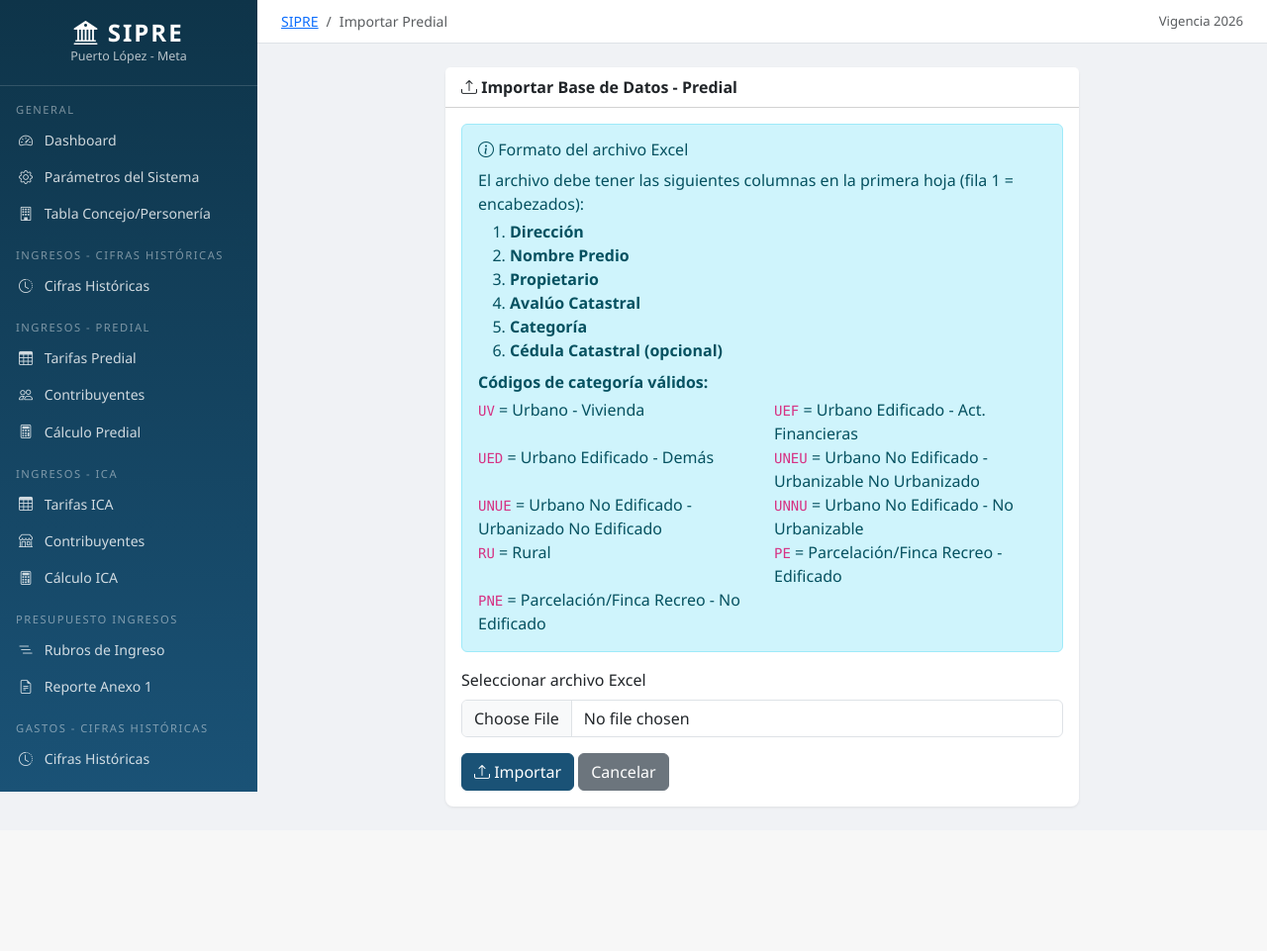
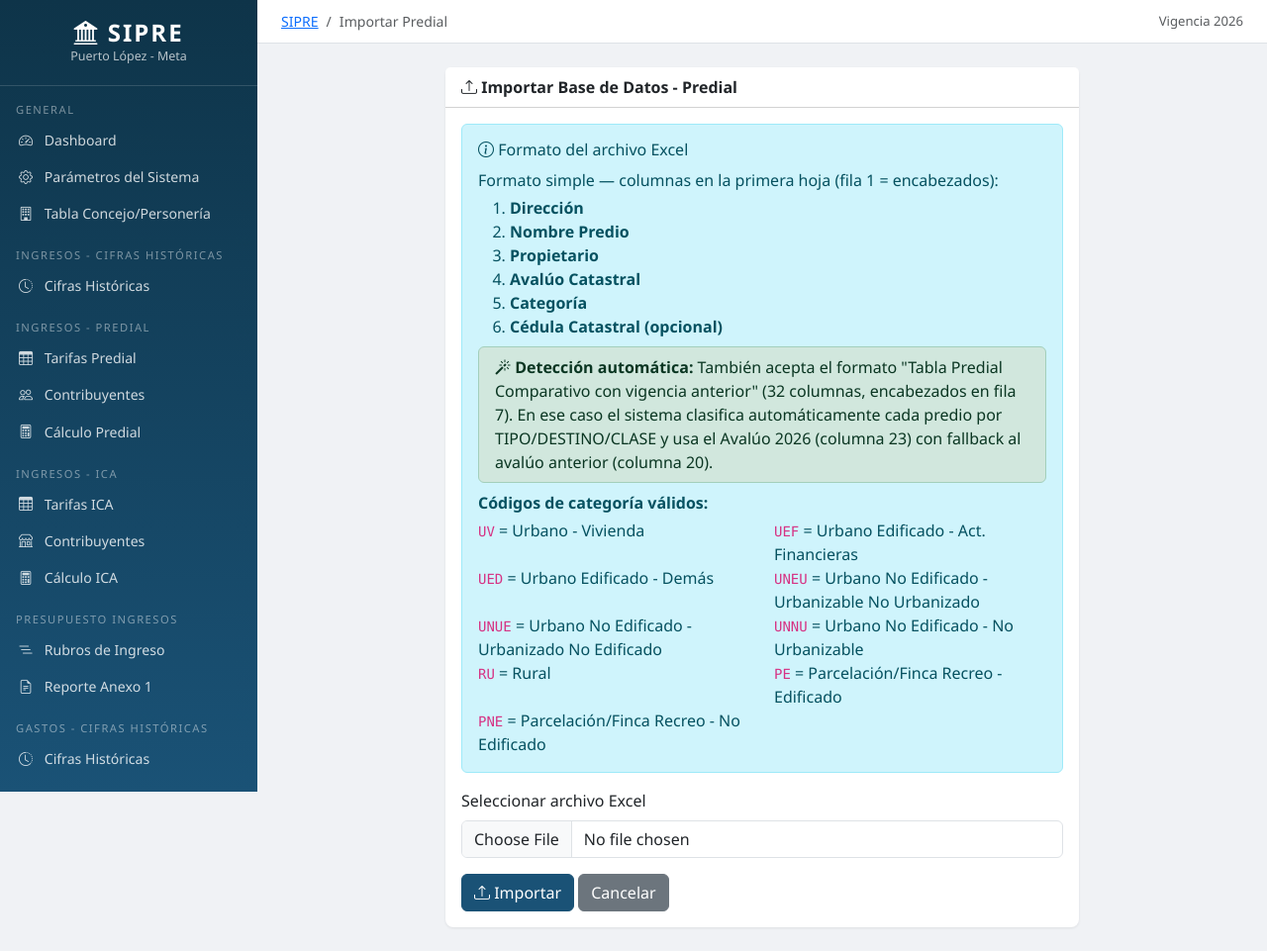
Before and after one commit to Jorgecuenca1/Presupuesto, a Django app: page /ingresos/importar-predial/ in a window 1280 px wide. Shown: the whole page at 99% size. Before the commit the page ends 817 px from the top, so only its background shows below. Run offline with Django 5.2, Linux system fonts and the light colour scheme; the visitor is signed in with stand-in values (Sample User, id 1).

Commit message:
UI: paginacion y busqueda en Contribuyentes Predial + importador inteligente
La pantalla Contribuyentes Predial ahora soporta busqueda por propietario/cedula/direccion,
filtro por categoria, paginacion (25/50/100/200/500) y chips de conteo por categoria.

El importador detecta automaticamente el formato 'Tabla Predial Comparativo' (32 col,
cabeceras en fila 7) y clasifica cada predio por TIPO/DESTINO/CLASE, con fallback al
avaluo de la vigencia anterior cuando el 2026 esta en 0. Los registros ya existentes
(por cedula catastral) se omiten — nada se borra.

Co-Authored-By: Claude Opus 4.7 (1M context) <noreply@anthropic.com>

```diff
--- a/ingresos/views.py
+++ b/ingresos/views.py
@@ -1,9 +1,10 @@
 from django.shortcuts import render, redirect, get_object_or_404
 from django.contrib.auth.decorators import login_required
 from django.contrib import messages
-from django.db.models import Sum
+from django.db.models import Sum, Q, Count
+from django.core.paginator import Paginator
 from django.http import HttpResponse
-from decimal import Decimal
+from decimal import Decimal, InvalidOperation
 import openpyxl
 
 from core.models import ParametrosSistema
@@ -78,13 +79,47 @@ def cultura_pago_guardar(request):
 @login_required
 def contribuyentes_predial(request):
     vigencia = _vigencia()
-    contribuyentes = ContribuyentePredial.objects.filter(vigencia=vigencia)
-    total = contribuyentes.count()
-    total_avaluo = contribuyentes.aggregate(t=Sum('avaluo_catastral'))['t'] or 0
+    q = (request.GET.get('q') or '').strip()
+    categoria = (request.GET.get('categoria') or '').strip()
+    qs = ContribuyentePredial.objects.filter(vigencia=vigencia)
+    if q:
+        qs = qs.filter(
+            Q(propietario__icontains=q) |
+            Q(cedula_catastral__icontains=q) |
+            Q(direccion__icontains=q) |
+            Q(nombre_predio__icontains=q)
+        )
+    if categoria:
+        qs = qs.filter(categoria=categoria)
+
+    total = qs.count()
+    total_avaluo = qs.aggregate(t=Sum('avaluo_catastral'))['t'] or 0
+
+    try:
+        per_page = max(10, min(500, int(request.GET.get('per_page') or 50)))
+    except ValueError:
+        per_page = 50
+    paginator = Paginator(qs.order_by('-avaluo_catastral'), per_page)
+    page_number = request.GET.get('page') or 1
+    page_obj = paginator.get_page(page_number)
+
+    resumen_cat = (ContribuyentePredial.objects.filter(vigencia=vigencia)
+                   .values('categoria')
+                   .annotate(n=Count('id'), total=Sum('avaluo_catastral'))
+                   .order_by('-n'))
+
     return render(request, 'ingresos/contribuyentes_predial.html', {
-        'contribuyentes': contribuyentes[:200],
-        'total': total, 'total_avaluo': total_avaluo,
+        'contribuyentes': page_obj.object_list,
+        'page_obj': page_obj,
+        'paginator': paginator,
+        'total': total,
+        'total_avaluo': total_avaluo,
         'vigencia': vigencia,
+        'q': q,
+        'categoria': categoria,
+        'categorias': CategoriaPredial.choices,
+        'resumen_cat': resumen_cat,
+        'per_page': per_page,
     })
 
 
@@ -109,6 +144,146 @@ def contribuyente_predial_eliminar(request, pk):
     return redirect('contribuyentes_predial')
 
 
+URBANO_TIPOS_SET = {
+    'CABECERA MUNICIPAL', 'PACHAQUIARO', 'PUERTO GUADALUPE',
+    'PUEBLO NUEVO (GETSEMANÍ)', 'PUEBLO NUEVO (GETSEMANI)',
+    'BOCAS DEL GUAYURIBA', 'LA BALSA', 'CHAVIVA', 'GUICHIRAL',
+    'PUERTO PORFÍA', 'PUERTO PORFIA', 'ALTAMIRA', 'EL TIGRE',
+    '13-CORREGIMIENTO 13',
+}
+
+
+def _clasificar_predio(tipo, destino, clase):
+    tipo = (tipo or '').strip().upper()
+    destino = (destino or '').strip().upper()
+    clase = (clase or '').strip().upper()
+    is_urbano = tipo in URBANO_TIPOS_SET
+    is_parcelacion = 'PARCELACION' in clase or 'FINCA' in clase
+    is_financiero = 'FINANCIERA' in clase or 'FINANCIER' in clase
+    is_no_edif_clase = 'NO EDIFICAD' in clase
+    is_lote = 'LOTE' in destino
+    is_no_urbanizable = 'NO URBANIZABLE' in destino
+    is_urbanizable_no_urbanizado = 'URBANIZABLE NO URBAN' in destino
+    is_urbanizado_no_edif = destino == 'LOTE URBANIZADO NO CONST'
+    is_habitacional = destino == 'HABITACIONAL'
+    if is_parcelacion:
+        return 'PNE' if is_no_edif_clase else 'PE'
+    if is_urbano:
+        if is_financiero:
+            return 'UEF'
+        if is_habitacional:
+            return 'UV'
+        if is_lote:
+            if is_no_urbanizable:
+                return 'UNNU'
+            if is_urbanizable_no_urbanizado:
+                return 'UNEU'
+            if is_urbanizado_no_edif:
+                return 'UNUE'
+            return 'UNEU'
+        return 'UED'
+    return 'RU'
+
+
+def _to_decimal(val):
+    if val is None or val == '':
+        return None
+    try:
+        if isinstance(val, (int, float, Decimal)):
+            return Decimal(str(val))
+        return Decimal(str(val).replace(',', '').replace('$', '').strip())
+    except (InvalidOperation, ValueError):
+        return None
+
+
+def _detectar_formato_predial(ws):
+    """Retorna 'comparativo' si el Excel parece ser la Tabla Predial Comparativo.
+    Detecta por: ≥25 columnas y encabezado 'REFERENCIA CATASTRAL' en fila 7 col 1."""
+    if ws.max_column < 25:
+        return 'simple'
+    try:
+        val = str(ws.cell(row=7, column=1).value or '').strip().upper()
+        if 'REFERENCIA' in val and 'CATASTRAL' in val:
+            return 'comparativo'
+    except Exception:
+        pass
+    return 'simple'
+
+
+def _importar_comparativo(ws, vigencia):
+    """Importa formato Tabla Predial Comparativo. Encabezados fila 7, datos desde 8.
+    Columnas: 1=ref, 11=propietario, 12=direccion, 13=tipo, 14=destino, 15=clase,
+    20=avaluo anterior, 23=avaluo actual."""
+    existentes = set(ContribuyentePredial.objects.filter(vigencia=vigencia)
+                     .values_list('cedula_catastral', flat=True))
+    por_cat = {}
+    nuevos = []
+    omitidos = 0
+    for row in ws.iter_rows(min_row=8, values_only=True):
+        if not row or not row[0]:
+            continue
+        ref = str(row[0]).strip()[:50]
+        if ref in existentes:
+            omitidos += 1
+            continue
+        if len(row) < 23:
+            continue
+        avaluo = _to_decimal(row[22])
+        if not avaluo or avaluo <= 0:
+            avaluo = _to_decimal(row[19])  # fallback vigencia anterior
+        if not avaluo or avaluo <= 0:
+            continue
+        propietario = str(row[10] or row[2] or '').strip()[:300] or 'SIN PROPIETARIO'
+        direccion = str(row[11] or '').strip()[:300]
+        tipo = str(row[12] or '').strip()
+        destino = str(row[13] or '').strip()
+        clase = str(row[14] or '').strip()
+        categoria = _clasificar_predio(tipo, destino, clase)
+        por_cat[categoria] = por_cat.get(categoria, 0) + 1
+        nuevos.append(ContribuyentePredial(
+            vigencia=vigencia,
+            direccion=direccion or tipo[:300],
+            nombre_predio=(destino or clase or 'PREDIO')[:200],
+            propietario=propietario,
+            cedula_catastral=ref,
+            avaluo_catastral=avaluo,
+            categoria=categoria,
+        ))
+        existentes.add(ref)
+        if len(nuevos) >= 500:
+            ContribuyentePredial.objects.bulk_create(nuevos)
+            nuevos = []
+    if nuevos:
+        ContribuyentePredial.objects.bulk_create(nuevos)
+    return por_cat, omitidos
+
+
+def _importar_simple(ws, vigencia):
+    cat_map = {v.lower(): k for k, v in CategoriaPredial.choices}
+    count = 0
+    for row in ws.iter_rows(min_row=2, values_only=True):
+        if not row or len(row) < 5:
+            continue
+        direccion = str(row[0] or '').strip()
+        nombre = str(row[1] or '').strip()
+        propietario = str(row[2] or '').strip()
+        avaluo = _to_decimal(row[3])
+        if not avaluo:
+            continue
+        cat_raw = str(row[4] or '').strip()
+        cedula_cat = str(row[5]).strip() if len(row) > 5 and row[5] else ''
+        categoria = cat_map.get(cat_raw.lower(), cat_raw.upper()[:4])
+        if categoria not in dict(CategoriaPredial.choices):
+            categoria = 'UV'
+        ContribuyentePredial.objects.create(
+            vigencia=vigencia, direccion=direccion, nombre_predio=nombre,
+            propietario=propietario, avaluo_catastral=avaluo,
+            categoria=categoria, cedula_catastral=cedula_cat,
+        )
+        count += 1
+    return count
+
+
 @login_required
 def importar_predial(request):
     if request.method == 'POST':
@@ -117,32 +292,20 @@ def importar_predial(request):
             archivo = request.FILES['archivo']
             vigencia = _vigencia()
             try:
-                wb = openpyxl.load_workbook(archivo)
+                wb = openpyxl.load_workbook(archivo, data_only=True, read_only=True)
                 ws = wb.active
-                count = 0
-                cat_map = {v.lower(): k for k, v in CategoriaPredial.choices}
-                for row in ws.iter_rows(min_row=2, values_only=True):
-                    if not row or len(row) < 5:
-                        continue
-                    direccion = str(row[0] or '').strip()
-                    nombre = str(row[1] or '').strip()
-                    propietario = str(row[2] or '').strip()
-                    try:
-                        avaluo = Decimal(str(row[3]).replace(',', '').replace('$', '').strip())
-                    except (ValueError, TypeError):
-                        continue
-                    cat_raw = str(row[4] or '').strip()
-                    cedula_cat = str(row[5]).strip() if len(row) > 5 and row[5] else ''
-                    categoria = cat_map.get(cat_raw.lower(), cat_raw.upper()[:4])
-                    if categoria not in dict(CategoriaPredial.choices):
-                        categoria = 'UV'
-                    ContribuyentePredial.objects.create(
-                        vigencia=vigencia, direccion=direccion, nombre_predio=nombre,
-                        propietario=propietario, avaluo_catastral=avaluo,
-                        categoria=categoria, cedula_catastral=cedula_cat,
+                formato = _detectar_formato_predial(ws)
+                if formato == 'comparativo':
+                    por_cat, omitidos = _importar_comparativo(ws, vigencia)
+                    total = sum(por_cat.values())
+                    detalle = ', '.join(f'{k}={v}' for k, v in sorted(por_cat.items(), key=lambda x: -x[1]))
+                    messages.success(
+                        request,
+                        f'{total} predios importados (Tabla Comparativo). {omitidos} ya existían. Por categoría: {detalle}'
                     )
-                    count += 1
-                messages.success(request, f'{count} contribuyentes importados')
+                else:
+                    count = _importar_simple(ws, vigencia)
+                    messages.success(request, f'{count} contribuyentes importados')
                 return redirect('contribuyentes_predial')
             except Exception as e:
                 messages.error(request, f'Error al importar: {e}')
@@ -150,8 +313,17 @@ def importar_predial(request):
         form = ImportarExcelForm()
     return render(request, 'ingresos/importar_contribuyentes.html', {
         'form': form, 'tipo': 'Predial',
-        'columnas': ['Dirección', 'Nombre Predio', 'Propietario', 'Avalúo Catastral', 'Categoría', 'Cédula Catastral (opcional)'],
+        'columnas': [
+            'Dirección', 'Nombre Predio', 'Propietario',
+            'Avalúo Catastral', 'Categoría', 'Cédula Catastral (opcional)',
+        ],
         'categorias': CategoriaPredial.choices,
+        'info_extra': (
+            'También acepta el formato "Tabla Predial Comparativo con vigencia anterior" '
+            '(32 columnas, encabezados en fila 7). En ese caso el sistema clasifica '
+            'automáticamente cada predio por TIPO/DESTINO/CLASE y usa el Avalúo 2026 '
+            '(columna 23) con fallback al avalúo anterior (columna 20).'
+        ),
     })
 
 
--- a/templates/ingresos/importar_contribuyentes.html
+++ b/templates/ingresos/importar_contribuyentes.html
@@ -12,12 +12,17 @@
             <div class="card-body">
                 <div class="alert alert-info">
                     <h6><i class="bi bi-info-circle"></i> Formato del archivo Excel</h6>
-                    <p class="mb-1">El archivo debe tener las siguientes columnas en la primera hoja (fila 1 = encabezados):</p>
+                    <p class="mb-1">Formato simple — columnas en la primera hoja (fila 1 = encabezados):</p>
                     <ol class="mb-2">
                         {% for col in columnas %}
                         <li><strong>{{ col }}</strong></li>
                         {% endfor %}
                     </ol>
+                    {% if info_extra %}
+                    <div class="alert alert-success py-2 mb-2">
+                        <i class="bi bi-magic"></i> <strong>Detección automática:</strong> {{ info_extra }}
+                    </div>
+                    {% endif %}
                     <p class="mb-1"><strong>Códigos de categoría válidos:</strong></p>
                     <div class="row">
                         {% for code, label in categorias %}
```
Also changed, not shown: templates/ingresos/contribuyentes_predial.html (+78 -9 lines).
